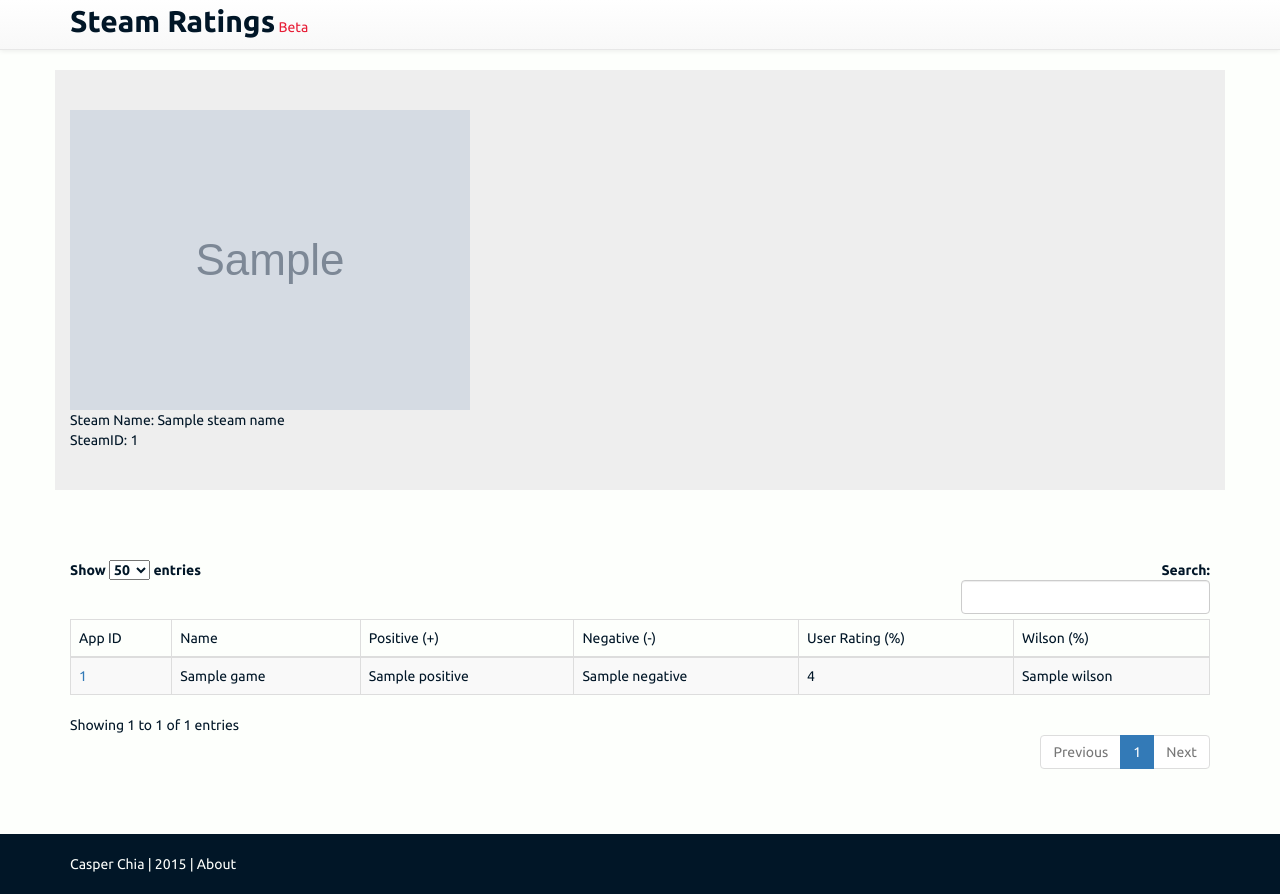
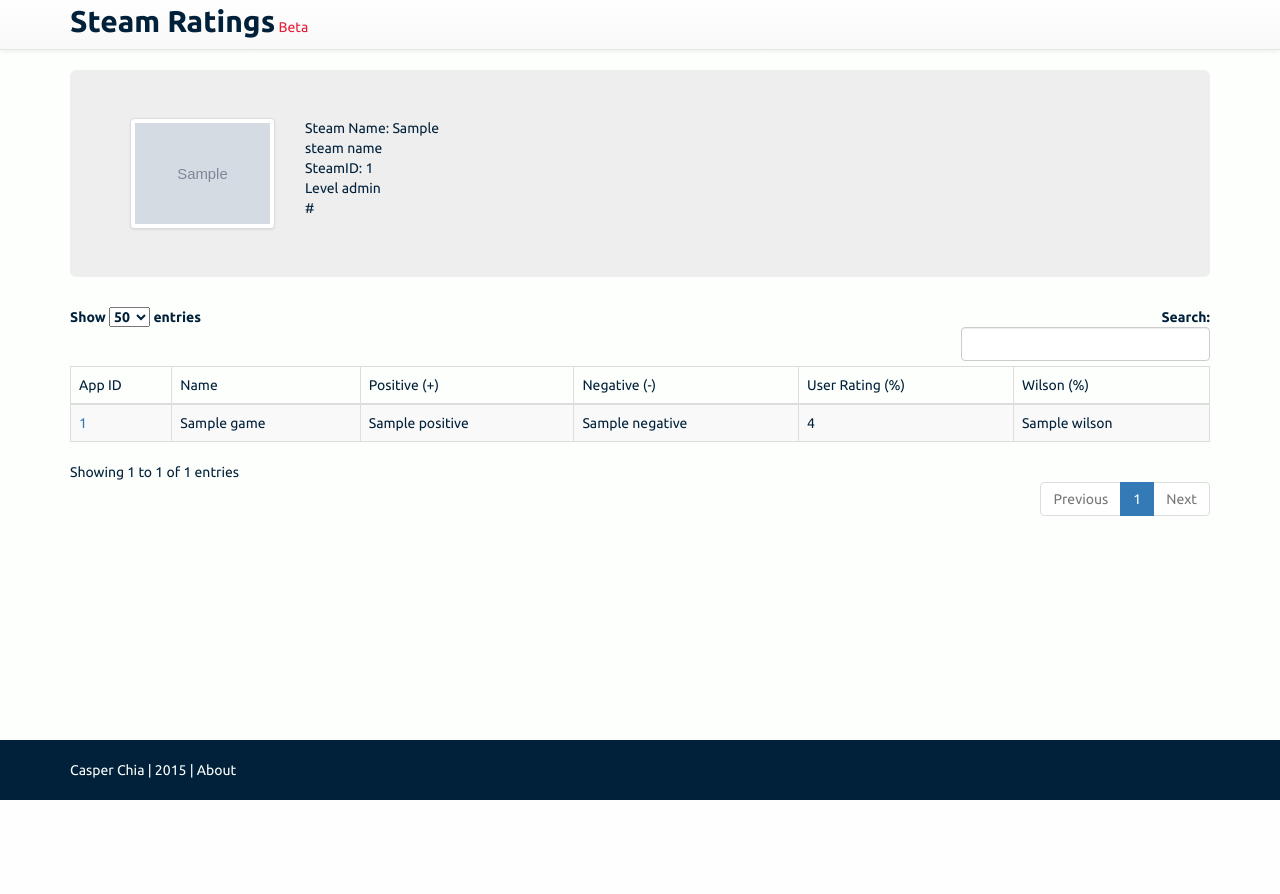
Before and after one commit to casperchia/steamGameRatings2, a Django app: template SGRapp/templates/SGRapp/results.html in a window 1280 px wide. After the commit the page ends 800 px from the top, so only its background shows below. Run offline with Django 3.2, Linux system fonts and the light colour scheme; the template is opened without the code that fills it: most values are stand-ins (such as "Sample title", 1, 10 or a date in 2020); grey boxes marked "Sample" are stand-in pictures; some libraries are stand-ins or nearby versions.

Commit message:
Update UI for results.html

```diff
--- a/SGRapp/static/css/base.css
+++ b/SGRapp/static/css/base.css
@@ -9,7 +9,8 @@
   margin-bottom: 60px;
   background-color: #FDFFFC;
   font-family: 'Ubuntu', sans-serif;
-  color: #011627;
+  /*color: #011627;*/
+  color: #01213A;
 }
 .footer {
   position: absolute;
@@ -17,15 +18,16 @@
   width: 100%;
   /* Set the fixed height of the footer here */
   height: 60px;
-  background-color: #011627;
+  /*background-color: #011627;*/
+  background-color: #01213A;
 }
 
 
 /* Custom page CSS
 -------------------------------------------------- */
 
-body > .container {
-  padding: 40px 15px 40px;
+#welcome-container {
+  padding: 20px 15px 30px;
 }
 .container .footer-text {
   margin: 20px 0;
@@ -44,7 +46,8 @@
 .navbar-title {
     font-weight: bold;
     font-size: 30px;
-    color: #011627;
+    /*color: #011627;*/
+    color: #01213A;
 }
 
 .container-lightblue {
@@ -71,3 +74,11 @@
 #gamesTable_paginate {
   text-align: right;
 }
+
+#avatar {
+  width: 150px;
+}
+
+#table-margin {
+  margin: auto;
+}
--- a/SGRapp/templates/SGRapp/index.html
+++ b/SGRapp/templates/SGRapp/index.html
@@ -2,7 +2,7 @@
 
 {% block body_block %}
 
-    <div class="container text-align-center">
+    <div class="container text-align-center" id="welcome-container">
         <h1 class="font-extra-large">Welcome to Steam Ratings!</h1>
         <h3>Sort your Steam library based on Steam's user ratings.</h3>
     </div>
--- a/SGRapp/templates/SGRapp/results.html
+++ b/SGRapp/templates/SGRapp/results.html
@@ -26,14 +26,26 @@
 
 
 {% block body_block %}
-    <div class="container jumbotron">
-        {% if avatarImg %}
-            <img src="{{ avatarImg }}" />
-        {% endif %}
-        <br>
-        Steam Name: {{ steamName }}
-        <br>
-        SteamID: {{ steamId }}
+    <div class="container">
+        <div class="jumbotron">
+            <div class="row">
+                <div class="col-xs-12 col-sm-2">
+                    <table id="table-margin">
+                        <tr><td>
+                            <img src="{{ avatarImg }}" class="img-thumbnail" id="avatar"/>
+                        </td></tr>
+                    </table>
+                </div>
+                <div class="col-xs-12 col-sm-2">
+                    <table id="table-margin">
+                        <tr><td>Steam Name: {{ steamName }}</td></tr>
+                        <tr><td>SteamID: {{ steamId }}</td></tr>
+                        <tr><td>Level {{ steamLevel }}</td></tr>
+                        <tr><td>{{ steamUrl }}</td></tr>
+                    </table>
+                </div>
+            </div>
+        </div>
     </div>
 
 
--- a/SGRapp/views.py
+++ b/SGRapp/views.py
@@ -28,8 +28,11 @@
     context = {
         'steamName': user.name,
         'steamId': user.id,
+        'steamLevel': user.level,
+        'steamUrl': user.profile_url,
+        'privacy': user.privacy,
         'games': games,
-        'avatarImg': user.avatar_medium,
+        'avatarImg': user.avatar_full,
     }
     return render(request, 'SGRapp/results.html', context)
 
```
